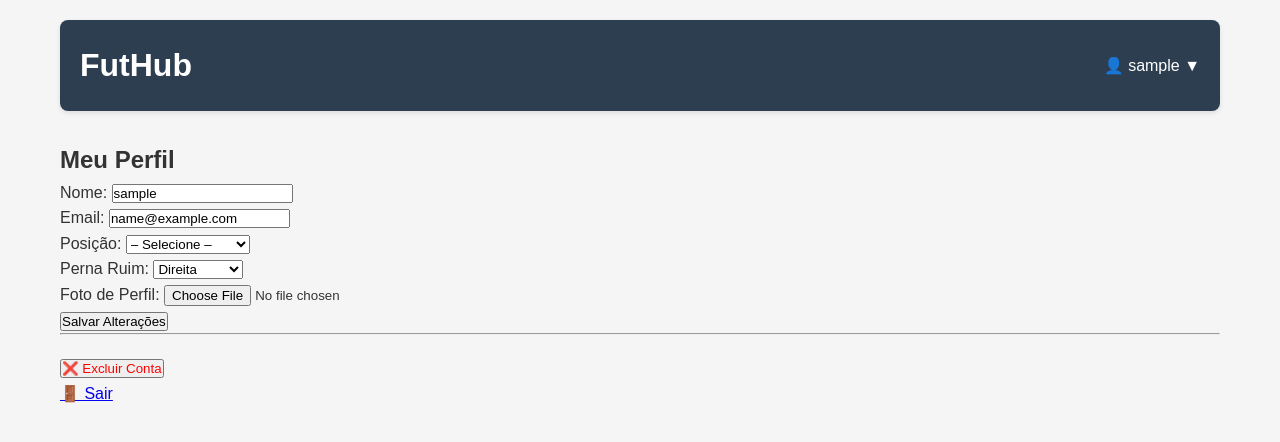
After one commit to Artur-Antunes-1/FutHub_PROJETO_FDS, a Django app: page /perfil/ in a window 1280 px wide. The commit adds this page. Shown: the top 442 px of the page. Run offline with Django 5.2, Linux system fonts and the light colour scheme; the visitor is signed in with stand-in values (Sample User, id 1).

Commit message:
Resolve conflitos em urls/views, adiciona perfil.html e migrações de merge

```diff
--- a/core/models.py
+++ b/core/models.py
@@ -36,11 +36,28 @@ class Pelada(models.Model):
         from .models import Jogador          # import local para evitar ciclos
         return Jogador.objects.filter(presenca__pelada=self)
 
+# core/models.py
+
 class Jogador(models.Model):
-    usuario = models.OneToOneField(User, on_delete=models.CASCADE, related_name='jogador')
-    nome = models.CharField(max_length=150)
-    email = models.EmailField()
-    posicao = models.CharField(max_length=50, blank=True)
+    POSICAO_CHOICES = [
+        ('GK', 'Goleiro'),
+        ('CB', 'Zagueiro'),
+        ('LD', 'Lateral Direito'),
+        ('LE', 'Lateral Esquerdo'),
+        ('MC', 'Meia'),
+        ('ATA', 'Atacante'),
+    ]
+    PERNA_CHOICES = [
+        ('D', 'Direita'),
+        ('E', 'Esquerda'),
+        ('A', 'Ambidestro'),
+    ]
+    usuario      = models.OneToOneField(User, on_delete=models.CASCADE, related_name='jogador')
+    nome         = models.CharField(max_length=150)
+    email        = models.EmailField()
+    posicao      = models.CharField(max_length=3, choices=POSICAO_CHOICES, blank=True)
+    perna_ruim   = models.CharField(max_length=1, choices=PERNA_CHOICES, default='D')
+    foto         = models.ImageField(upload_to='fotos_jogadores/', blank=True, null=True)
 
     def __str__(self):
         return self.nome
--- a/core/templates/core/base.html
+++ b/core/templates/core/base.html
@@ -18,7 +18,7 @@
                         👤 {{ user.username }} ▼
                     </button>
                     <div class="user-dropdown">
-                        <a href="#">Meu Perfil</a>
+                        <a href="{% url 'meu_perfil' %}">Meu Perfil</a>
                         <a href="{% url 'logout' %}">Sair</a>
                     </div>
                 </div>
--- /dev/null
+++ b/core/templates/core/perfil.html
@@ -0,0 +1,54 @@
+{% extends 'core/base.html' %}
+{% load static %}
+
+{% block title %}Meu Perfil{% endblock %}
+{% block content %}
+<h2>Meu Perfil</h2>
+
+<form method="post" enctype="multipart/form-data" class="perfil-form">
+  {% csrf_token %}
+
+  <label for="nome">Nome:</label>
+  <input type="text" id="nome" name="nome" value="{{ jogador.nome }}" required><br>
+
+  <label for="email">Email:</label>
+  <input type="email" id="email" name="email" value="{{ jogador.email }}" required><br>
+
+  <label for="posicao">Posição:</label>
+  <select id="posicao" name="posicao">
+    <option value="">– Selecione –</option>
+    {% for code, label in posicoes %}
+      <option value="{{ code }}" {% if jogador.posicao == code %}selected{% endif %}>
+        {{ label }}
+      </option>
+    {% endfor %}
+  </select><br>
+
+  <label for="perna_ruim">Perna Ruim:</label>
+  <select id="perna_ruim" name="perna_ruim">
+    {% for code, label in pernas %}
+      <option value="{{ code }}" {% if jogador.perna_ruim == code %}selected{% endif %}>
+        {{ label }}
+      </option>
+    {% endfor %}
+  </select><br>
+
+  <label for="foto">Foto de Perfil:</label>
+  <input type="file" id="foto" name="foto"><br>
+  {% if jogador.foto %}
+    <p>Foto atual:</p>
+    <img src="{{ jogador.foto.url }}" alt="Foto de Perfil" height="120"><br>
+  {% endif %}
+
+  <button type="submit" class="btn-salvar">Salvar Alterações</button>
+</form>
+
+<hr>
+
+<form method="post" style="margin-top: 20px;">
+  {% csrf_token %}
+  <button name="excluir_conta" value="1" style="color: red;">❌ Excluir Conta</button>
+</form>
+
+<a href="{% url 'logout' %}" class="btn-logout">🚪 Sair</a>
+{% endblock %}
--- a/core/urls.py
+++ b/core/urls.py
@@ -23,4 +23,6 @@ urlpatterns = [
     path('peladas/<int:pk>/sortear/', views.sortear_times, name='sortear_times'),
     path('peladas/<int:pk>/ver-sorteio/', views.ver_sorteio, name='ver_sorteio'),
     path('peladas/<int:pk>/ranking/', views.ranking_habilidade, name='ranking_habilidade'),
+    path('perfil/', views.meu_perfil, name='meu_perfil'),
+    path('deletar-conta/', views.deletar_conta, name='deletar_conta'),
 ]
--- a/core/views.py
+++ b/core/views.py
@@ -410,3 +410,55 @@ def ranking_habilidade(request, pk):
         'media_nivel': media,
         'max_estrelas': range(1, 6),
     })
+
+## PERFIL
+
+from .models import Jogador
+from django.contrib.auth import logout as auth_logout
+from django.contrib import messages
+from django.contrib.auth.decorators import login_required
+from django.shortcuts import render, redirect
+
+@login_required
+def meu_perfil(request):
+    jogador = request.user.jogador
+
+    if request.method == 'POST':
+        # Exclusão de conta
+        if 'excluir_conta' in request.POST:
+            auth_logout(request)
+            request.user.delete()
+            messages.success(request, 'Conta excluída com sucesso.')
+            return redirect('home')
+
+        # Atualização de perfil
+        jogador.nome       = request.POST.get('nome', jogador.nome).strip()
+        jogador.email      = request.POST.get('email', jogador.email).strip()
+        jogador.posicao    = request.POST.get('posicao', jogador.posicao)
+        jogador.perna_ruim = request.POST.get('perna_ruim', jogador.perna_ruim)
+        foto = request.FILES.get('foto')
+        if foto:
+            jogador.foto = foto
+        jogador.save()
+        messages.success(request, 'Perfil atualizado.')
+        return redirect('meu_perfil')
+
+    context = {
+        'jogador': jogador,
+        'posicoes': Jogador.POSICAO_CHOICES,
+        'pernas': Jogador.PERNA_CHOICES,
+    }
+    return render(request, 'core/perfil.html', context)
+
+@login_required
+def logout_view(request):
+    """Logout simples com redirecionamento para a home."""
+    auth_logout(request)
+    return redirect('home')
+
+@login_required
+def deletar_conta(request):
+    if request.method == 'POST':
+        request.user.delete()
+        return redirect('home')  # ou 'index', se preferir
+    return render(request, 'core/confirmar_exclusao.html')
--- a/project/urls.py
+++ b/project/urls.py
@@ -1,24 +1,14 @@
-"""
-URL configuration for project project.
-
-The `urlpatterns` list routes URLs to views. For more information please see:
-    https://docs.djangoproject.com/en/5.1/topics/http/urls/
-Examples:
-Function views
-    1. Add an import:  from my_app import views
-    2. Add a URL to urlpatterns:  path('', views.home, name='home')
-Class-based views
-    1. Add an import:  from other_app.views import Home
-    2. Add a URL to urlpatterns:  path('', Home.as_view(), name='home')
-Including another URLconf
-    1. Import the include() function: from django.urls import include, path
-    2. Add a URL to urlpatterns:  path('blog/', include('blog.urls'))
-"""
 from django.contrib import admin
 from django.urls import path, include
 
+from django.conf import settings
+from django.conf.urls.static import static
+
 urlpatterns = [
     path('admin/', admin.site.urls),
-    # path('forum/', include('forum.urls')),
     path('', include('core.urls')),
 ]
+
+# Habilita o acesso a arquivos de mídia (fotos de perfil etc.) no modo DEBUG
+if settings.DEBUG:
+    urlpatterns += static(settings.MEDIA_URL, document_root=settings.MEDIA_ROOT)
```
Also changed, not shown: project/settings.py (+6 -1 lines), core/migrations/0005_jogador_foto_jogador_gols_marcados_and_more.py (added), core/migrations/0006_remove_jogador_gols_marcados_and_more.py (added), core/migrations/0007_merge_20250514_1353.py (added).
